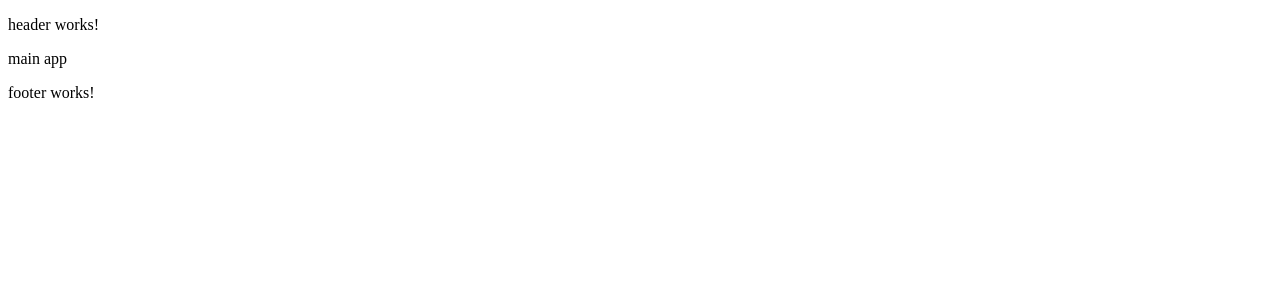
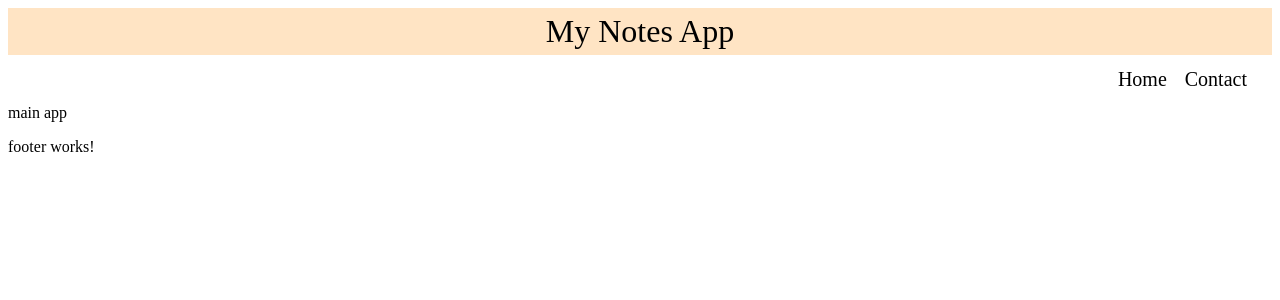
Before and after one commit to Shumieb/NotesAppv1, an Angular app: page / in a window 1280 px wide. Shown: the top 300 px of the page. Built offline with nearby package versions, Linux system fonts and the light colour scheme.

Commit message:
Styles added to header component

```diff
--- a/src/app/app.component.css
+++ b/src/app/app.component.css
@@ -0,0 +1,5 @@
+* {
+    margin: 0;
+    padding: 0;
+    box-sizing: border-box;
+}
--- a/src/header/header.component.css
+++ b/src/header/header.component.css
@@ -0,0 +1,28 @@
+* {
+    margin: 0;
+    padding: 0;
+    box-sizing: border-box;
+}
+
+.header-heading {
+    width: 100%;
+    background-color: bisque;
+    padding: 5px;
+    text-align: center;
+    font-weight: normal;
+}
+
+nav ul {
+    display: flex;
+    justify-content: flex-end;
+    align-items: center;
+    list-style: none;
+    margin: 5px;
+    padding: 5px;
+}
+
+li {
+    padding: 3px;
+    margin-right: 12px;
+    font-size: 20px;
+}
--- a/src/header/header.component.html
+++ b/src/header/header.component.html
@@ -1 +1,9 @@
-<p>header works!</p>
+<header>
+    <h1 class="header-heading">My Notes App</h1>
+    <nav>
+        <ul>
+            <li>Home</li>
+            <li>Contact</li>
+        </ul>
+    </nav>
+</header>
```
